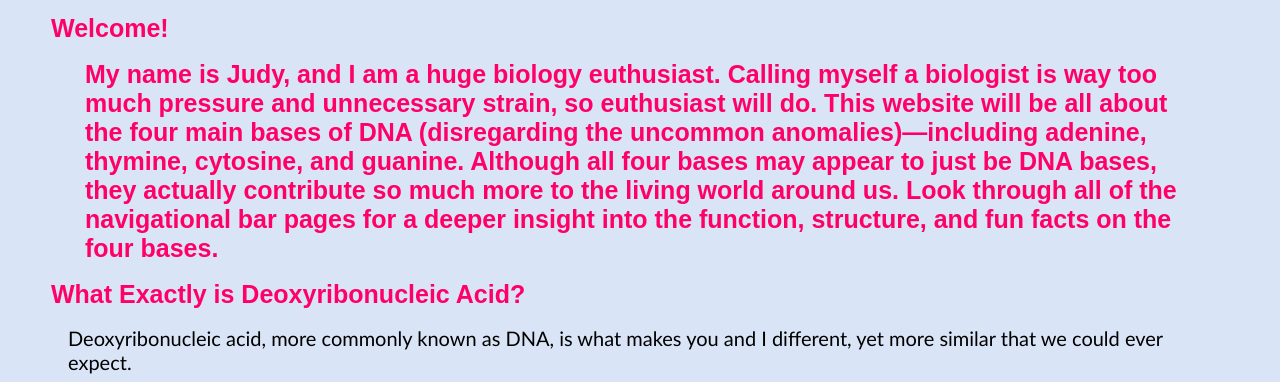
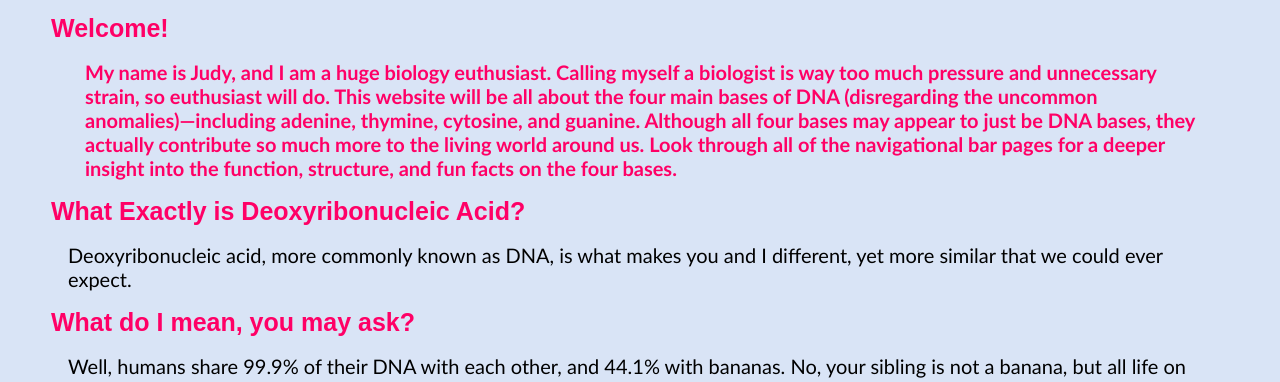
Before and after one commit to judychen-cs/web, a plain HTML site: page site.html in a window 1280 px wide. Shown: the part 567-949 px from the top of the page. Drawn offline with Linux system fonts and the light colour scheme.

Commit message:
Update site.html

```diff
--- a/site.html
+++ b/site.html
@@ -24,9 +24,9 @@
 <h1>Deoxyribonucleic Acid</h1>
   <img src="https://d2jx2rerrg6sh3.cloudfront.net/image-handler/ts/20200317121024/ri/673/picture/2020/3/%40shutterstock_1008040993.jpg" class="center">
         <h3>Welcome!<h3>
- <div class="bodyparahome">
+<div class="bodyparashome">
         <p>My name is Judy, and I am a huge biology euthusiast. Calling myself a biologist is way too much pressure and unnecessary strain, so euthusiast will do. This website will be all about the four main bases of DNA (disregarding the uncommon anomalies)—including adenine, thymine, cytosine, and guanine. Although all four bases may appear to just be DNA bases, they actually contribute so much more to the living world around us. Look through all of the navigational bar pages for a deeper insight into the function, structure, and fun facts on the four bases.</p>
- </div>
+</div>
         <h3>What Exactly is Deoxyribonucleic Acid?</h3>
 <div class="bodyparashome">
         <p>Deoxyribonucleic acid, more commonly known as DNA, is what makes you and I different, yet more similar that we could ever expect.</p>
```
